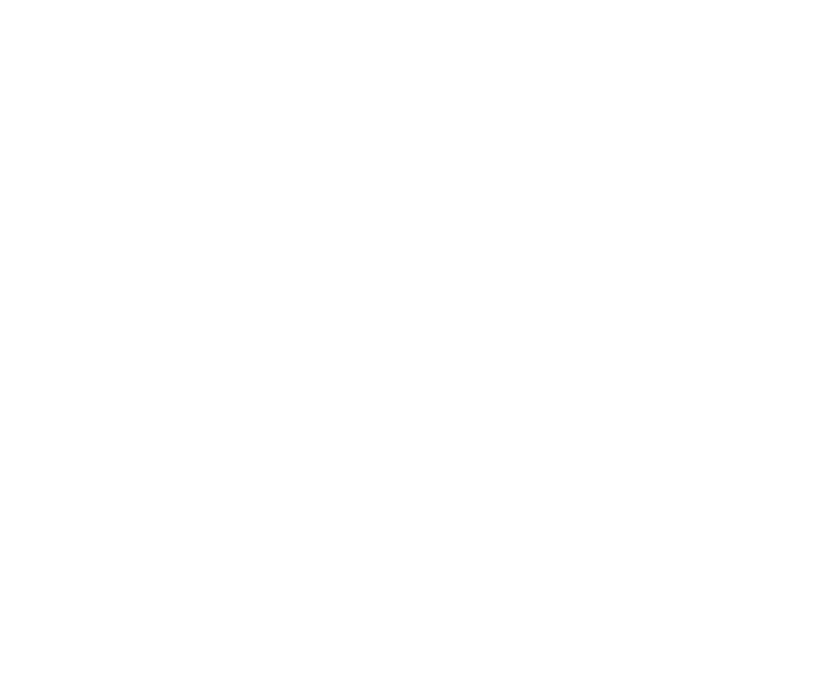
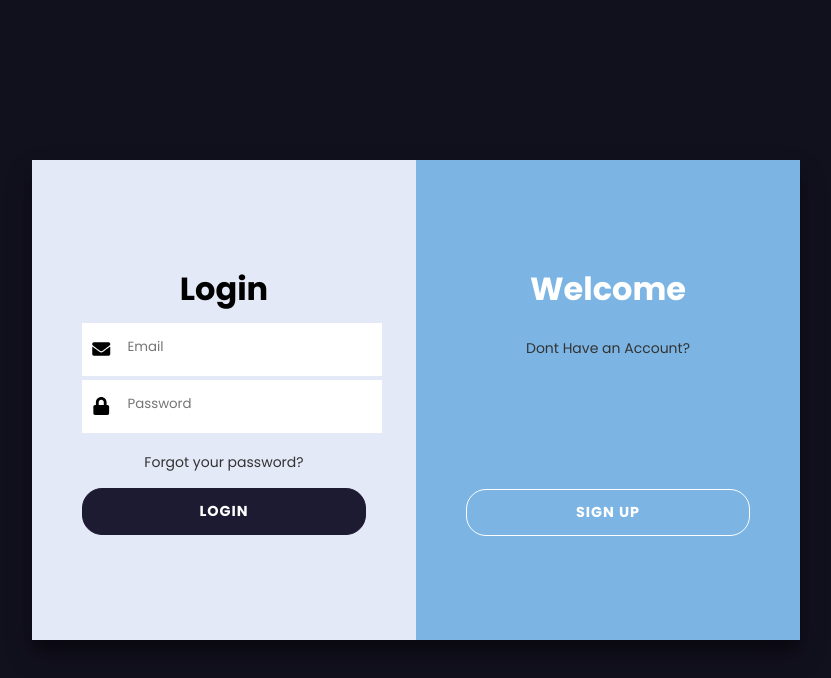
Before and after one commit to gabrielbaraboi/ibm-summer-practice, a React (Create React App) app in the folder client/: page /login in a window 1280 px wide. Shown: the top 678 px of the page, without its empty margins (224-1055 px from the left). Built offline with nearby package versions, Linux system fonts and the light colour scheme.

Commit message:
added Login

```diff
--- a/client/src/App.js
+++ b/client/src/App.js
@@ -1,8 +1,11 @@
+import React, { useState } from "react";
 import { BrowserRouter as Router, Route } from "react-router-dom";
 import AllPosts from "./Components/Posts/AllPosts.component"
+import Login from "./Components/Auth/Login";
 
 
 const App = () => {
+
   return (
     <Router>
       <div>
@@ -12,6 +15,10 @@
        {/* <Route
           path='/register'
           component={Register} /> */}
+          <Route
+            exact path='/login'
+            component={Login}
+          />
       </div>
     </Router>
   );
--- /dev/null
+++ b/client/src/Components/Auth/Login.js
@@ -0,0 +1,42 @@
+import React, { useState } from 'react';
+import { Body,Container,Form,Input,H1,A, InputContainer, SignInput, SignUpContainer,SignUpInput,Label,Div } from './Login.styledComponents';
+import { FontAwesomeIcon } from '@fortawesome/react-fontawesome'
+import { faEnvelope, faEnvelopeOpen,faLock } from '@fortawesome/free-solid-svg-icons';
+
+function Login( { Login, error } ) {
+    const [details, setDetails] = useState({email: "", password: ""});
+
+    const submitHandler = e => {
+        e.preventDefault(); // prevent page from re-rendering
+
+        Login(details);
+    }
+
+    return (
+        <Body>
+            <Container>
+                <Form onSubmit={submitHandler}>
+                    <H1>Login</H1>
+                    <InputContainer>
+                        <Label><FontAwesomeIcon icon={faEnvelope} className="icon" fixedWidth /></Label>
+                        <Div><Input type="text" name="email" id="email" placeholder="Email"/></Div>
+                    </InputContainer>
+                    <InputContainer>
+                        <Label><FontAwesomeIcon icon={ faLock } className="icon" fixedWidth /></Label>
+                        <Div><Input type="password" name="password" id="password" placeholder="Password"/></Div>
+                    </InputContainer>
+                    <A href="#">Forgot your password?</A>
+                    <SignInput type="submit" value="LOGIN" />
+                    {/* Display errors */}
+                </Form>
+                <SignUpContainer>
+                    <H1> Welcome </H1>
+                    <A>Dont Have an Account?</A>
+                    <SignUpInput type="submit" value="Sign Up" />
+                </SignUpContainer>
+            </Container>
+        </Body>
+    )
+}
+
+export default Login
--- /dev/null
+++ b/client/src/Components/Auth/Login.styledComponents.js
@@ -0,0 +1,140 @@
+import styled from "styled-components";
+
+export const Body = styled.div`
+    text-align: center;
+    background: #11101D;
+	display: flex;
+	justify-content: center;
+	align-items: center;
+	flex-direction: column;
+	height: 100vh;
+	// margin: -20px 0 50px;
+    box-sizing: border-box;
+
+`
+export const Container = styled.div`
+    background-color: #fff;
+	border-radius: 10px;
+  	box-shadow: 0 14px 28px rgba(0,0,0,0.25),
+			0 10px 10px rgba(0,0,0,0.22);
+	width: 768px;
+	max-width: 100%;
+	min-height: 480px;
+    display: flex;
+`
+
+export const InputContainer = styled.div`
+    width: 300px;
+    border: 1px;
+    background-color: white;
+    margin-bottom: 0.25rem;
+    padding: 0;
+    .input{
+        width: 100%;
+        -moz-box-sizing: border-box;
+        -webkit-box-sizing: border-box;
+        box-sizing: border-box;
+        display: block;
+    }
+`
+
+export const SignUpContainer = styled.div`
+	color: white;
+    width:100%;
+    background-color: #7cb5e4;
+    display: flex;
+    justify-content: center;
+    flex-direction: column;
+    padding: 0 50px;
+    height: 100%;
+    text-align: center;
+`
+
+export const Label = styled.label`
+    float: left;
+    border: 0;
+    font-size: 18px;
+    margin-top: 5px;
+    padding: 1vh 1vh;
+`
+
+export const Div = styled.div`
+    overflow: hidden;
+    margin-bottom: 5px;
+`
+
+export const Form = styled.form`
+    background-color: #E4E9F7;
+    display: flex;
+    justify-content: center;
+    flex-direction: column;
+    padding: 0 50px;
+    height: 100%;
+    text-align: center;
+    width: 50%;
+`
+
+export const Input = styled.input`
+    background-color: #FFFFFF;
+    border: none;
+    padding: 6px 7px;
+    margin: 8px 0;
+    width: 100%;
+    &:focus {
+        outline: none;
+    }
+`
+
+export const H1 = styled.h1`
+    font-weight: bold;
+    margin: 0;
+    margin-bottom: 10px;
+`
+
+export const A = styled.a`
+	color: #333;
+	font-size: 14px;
+	text-decoration: none;
+    margin: 15px;
+`
+
+export const SignInput = styled.input`
+    border-radius: 20px;
+	border: 1px solid #1d1b31;
+	background-color: #1d1b31;
+	color: #FFFFFF;
+	font-size: 1.8vh;
+	font-weight: bold;
+	padding: 12px 45px;
+	letter-spacing: 1px;
+	text-transform: uppercase;
+	transition: transform 80ms ease-in;
+    cursor: pointer;
+    &:active {
+        transform: scale(0.95);
+    }
+    &:focus {
+        outline: none;
+    }
+`
+
+export const SignUpInput = styled.input`
+    margin-top: 115px;
+    border-radius: 20px;
+	border: 1px solid white;
+	background-color: transparent;
+	color: white;
+	font-size: 1.8vh;
+	font-weight: bold;
+	padding: 12px 45px;
+	letter-spacing: 1px;
+	text-transform: uppercase;
+	transition: transform 80ms ease-in;
+    cursor: pointer;
+    &:active{
+        transform: scale(0.95);
+    }
+    &:focus{
+        outline: none;
+    }
+`
```
